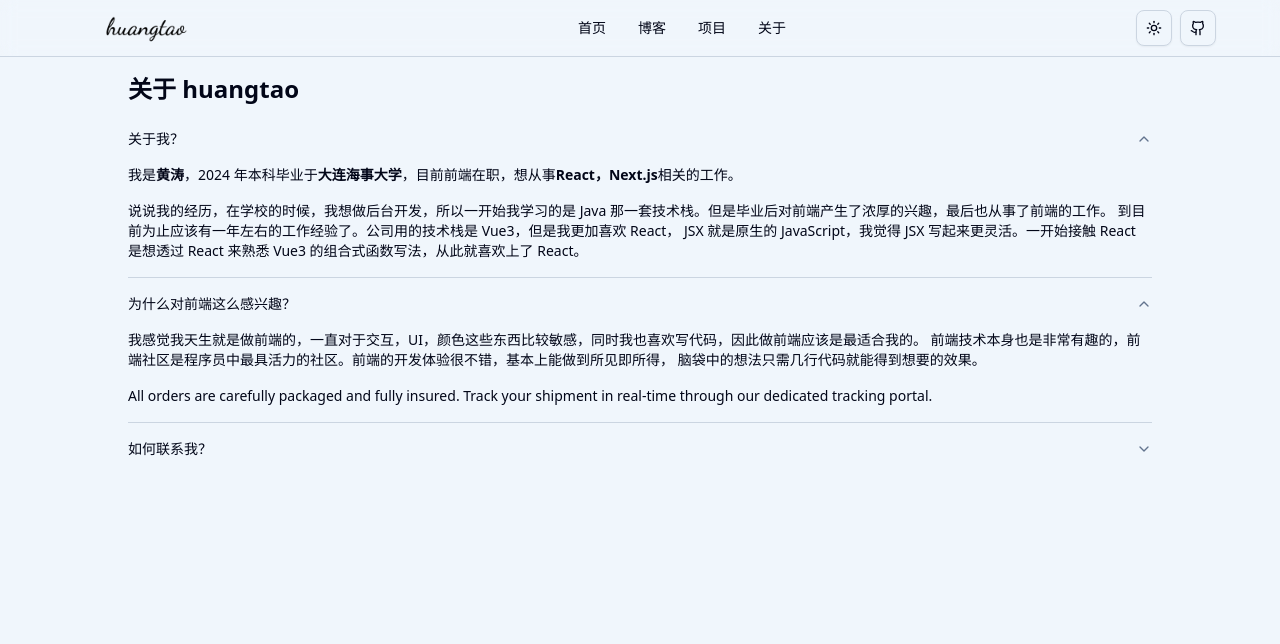
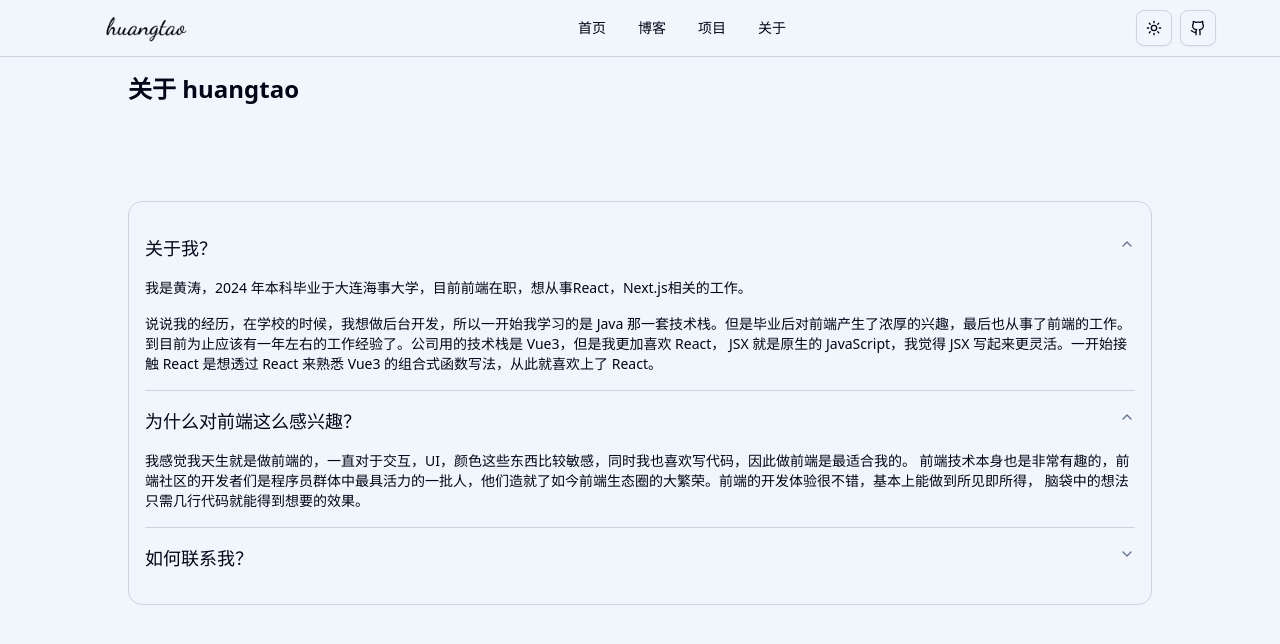
Before and after one commit to lorem11/huangtao, a Next.js app: page /about in a window 1280 px wide. Both pictures are taken after a click on the button "为什么对前端这么感兴趣？". Shown: the top 644 px of the page. Built offline with nearby package versions, Linux system fonts and the light colour scheme.

Commit message:
【New】完善 about 页面，新增 404 页面

```diff
--- a/app/(client)/about/page.tsx
+++ b/app/(client)/about/page.tsx
@@ -4,7 +4,10 @@
   AccordionItem,
   AccordionTrigger,
 } from '@/components/ui/accordion'
+import { Button } from '@/components/ui/button'
+import { MailIcon } from 'lucide-react'
 import type { Metadata } from 'next'
+import Link from 'next/link'
 
 export const metadata: Metadata = {
   title: '关于 huangtao',
@@ -14,9 +17,9 @@
 export default function Page() {
   return (
     <>
-      <div className="flex flex-col gap-4">
-        <section>
-          <h1 className="pb-2 text-2xl font-bold">关于 huangtao</h1>
+      <h1 className="pb-2 text-2xl font-bold">关于 huangtao</h1>
+      <div className="h-[calc(80vh-60px)] flex">
+        <section className="my-auto w-full border p-4 rounded-xl">
           <Accordion
             type="multiple"
             className="w-full"
@@ -25,13 +28,13 @@
             <AccordionItem value="item-1">
               <AccordionTrigger>关于我？</AccordionTrigger>
               <AccordionContent className="flex flex-col gap-4">
-                <p>
+                <p className="text-sm font-light">
                   我是<strong>黄涛</strong>，2024 年本科毕业于
                   <strong>大连海事大学</strong>
                   ，目前前端在职，想从事<strong>React，Next.js</strong>
                   相关的工作。
                 </p>
-                <p>
+                <p className="text-sm font-light">
                   说说我的经历，在学校的时候，我想做后台开发，所以一开始我学习的是
                   Java
                   那一套技术栈。但是毕业后对前端产生了浓厚的兴趣，最后也从事了前端的工作。
@@ -45,31 +48,26 @@
             <AccordionItem value="item-2">
               <AccordionTrigger>为什么对前端这么感兴趣？</AccordionTrigger>
               <AccordionContent className="flex flex-col gap-4">
-                <p>
-                  我感觉我天生就是做前端的，一直对于交互，UI，颜色这些东西比较敏感，同时我也喜欢写代码，因此做前端应该是最适合我的。
-                  前端技术本身也是非常有趣的，前端社区是程序员中最具活力的社区。前端的开发体验很不错，基本上能做到所见即所得，
+                <p className="text-sm font-light">
+                  我感觉我天生就是做前端的，一直对于交互，UI，颜色这些东西比较敏感，同时我也喜欢写代码，因此做前端是最适合我的。
+                  前端技术本身也是非常有趣的，前端社区的开发者们是程序员群体中最具活力的一批人，他们造就了如今前端生态圈的大繁荣。前端的开发体验很不错，基本上能做到所见即所得，
                   脑袋中的想法只需几行代码就能得到想要的效果。
-                </p>
-                <p>
-                  All orders are carefully packaged and fully insured. Track
-                  your shipment in real-time through our dedicated tracking
-                  portal.
                 </p>
               </AccordionContent>
             </AccordionItem>
             <AccordionItem value="item-3">
               <AccordionTrigger>如何联系我？</AccordionTrigger>
               <AccordionContent className="flex flex-col gap-4">
-                <p>
-                  We stand behind our products with a comprehensive 30-day
-                  return policy. If you&apos;re not completely satisfied, simply
-                  return the item in its original condition.
+                <p className="text-sm font-light">
+                  你可以通过以下任意一种方式联系我
                 </p>
-                <p>
-                  Our hassle-free return process includes free return shipping
-                  and full refunds processed within 48 hours of receiving the
-                  returned item.
-                </p>
+                <div>
+                  <Button variant="outline" size="icon">
+                    <Link href="mailto:1758042125@qq.com">
+                      <MailIcon />
+                    </Link>
+                  </Button>
+                </div>
               </AccordionContent>
             </AccordionItem>
           </Accordion>
--- a/app/(client)/layout.tsx
+++ b/app/(client)/layout.tsx
@@ -5,7 +5,7 @@
   return (
     <div>
       <NavigationBar />
-      <main className="w-full p-4 lg:w-5xl lg:mx-auto lg:p-0 lg:pt-4 min-h-lvh">
+      <main className="w-full p-4 lg:w-5xl lg:mx-auto lg:p-0 lg:pt-4 min-h-[calc(100vh-60px)]">
         {children}
       </main>
     </div>
--- a/app/not-found.tsx
+++ b/app/not-found.tsx
@@ -1,3 +1,26 @@
+import { Button } from '@/components/ui/button'
+import Image from 'next/image'
+import Link from 'next/link'
+
 export default function NotFound() {
-  return <h1>404 NOT FOUND</h1>
+  return (
+    <div className="h-[100vh] flex justify-center items-center ">
+      <div className="flex flex-col gap-4">
+        <Image
+          src="/404-illustration.svg"
+          width={2000 / 4}
+          height={1333 / 4}
+          alt="404 NOT FOUND"
+        />
+        <div className="text-center">
+          <strong>您访问的资源不存在~</strong>
+        </div>
+        <div className="text-center">
+          <Button>
+            <Link href="/">回到首页</Link>
+          </Button>
+        </div>
+      </div>
+    </div>
+  )
 }
--- a/components/friend-link-marquee/index.tsx
+++ b/components/friend-link-marquee/index.tsx
@@ -60,8 +60,16 @@
       'A set of beautifully-designed, accessible components and a code distribution platform. Works with your favorite frameworks. Open Source. Open Code.',
   },
   {
+    href: 'https://www.cult-ui.com/',
+    label: '@cult-ui',
+    avatar: 'https://github.com/nolly-studio.png',
+    avatarFallback: 'CT',
+    description:
+      'A set of beautifully-designed, accessible components and a code distribution platform. Works with your favorite frameworks. Open Source. Open Code.',
+  },
+  {
     href: 'https://vuejs.org',
-    label: '@vue',
+    label: '@vuejs',
     avatar: 'https://github.com/vuejs.png',
     avatarFallback: 'VU',
     description: 'The Progressive JavaScript FrameWork.',
--- a/components/hero/index.tsx
+++ b/components/hero/index.tsx
@@ -18,7 +18,7 @@
             />
           </h1>
           <h4 className="scroll-m-20 text-xl text-center sm:text-start font-semibold tracking-tight mt-5">
-            欢迎来到我的 Blog
+            欢迎来到我的 blog
           </h4>
         </div>
 
--- a/components/ui/accordion.tsx
+++ b/components/ui/accordion.tsx
@@ -35,7 +35,7 @@
       <AccordionPrimitive.Trigger
         data-slot="accordion-trigger"
         className={cn(
-          'focus-visible:border-ring focus-visible:ring-ring/50 flex flex-1 items-start justify-between gap-4 rounded-md py-4 text-left text-sm font-medium transition-all outline-none hover:underline focus-visible:ring-[3px] disabled:pointer-events-none disabled:opacity-50 [&[data-state=open]>svg]:rotate-180 underline-offset-4',
+          'focus-visible:border-ring focus-visible:ring-ring/50 flex flex-1 items-start justify-between gap-4 rounded-md py-4 text-left text-lg font-medium transition-all outline-none hover:underline focus-visible:ring-[3px] disabled:pointer-events-none disabled:opacity-50 [&[data-state=open]>svg]:rotate-180 underline-offset-4',
           className
         )}
         {...props}
--- a/styles/global.css
+++ b/styles/global.css
@@ -25,7 +25,7 @@
 }
 
 @theme {
-  --t: 45s;
+  --t: 100s;
   --animate-marquee-first: var(--t) linear infinite calc(var(--t) / -2) marquee-first;
   --animate-marquee-second: var(--t) linear infinite calc(var(--t) * -1) marquee-second;
 }
```
Also changed, not shown: public/404-illustration.svg (added).
